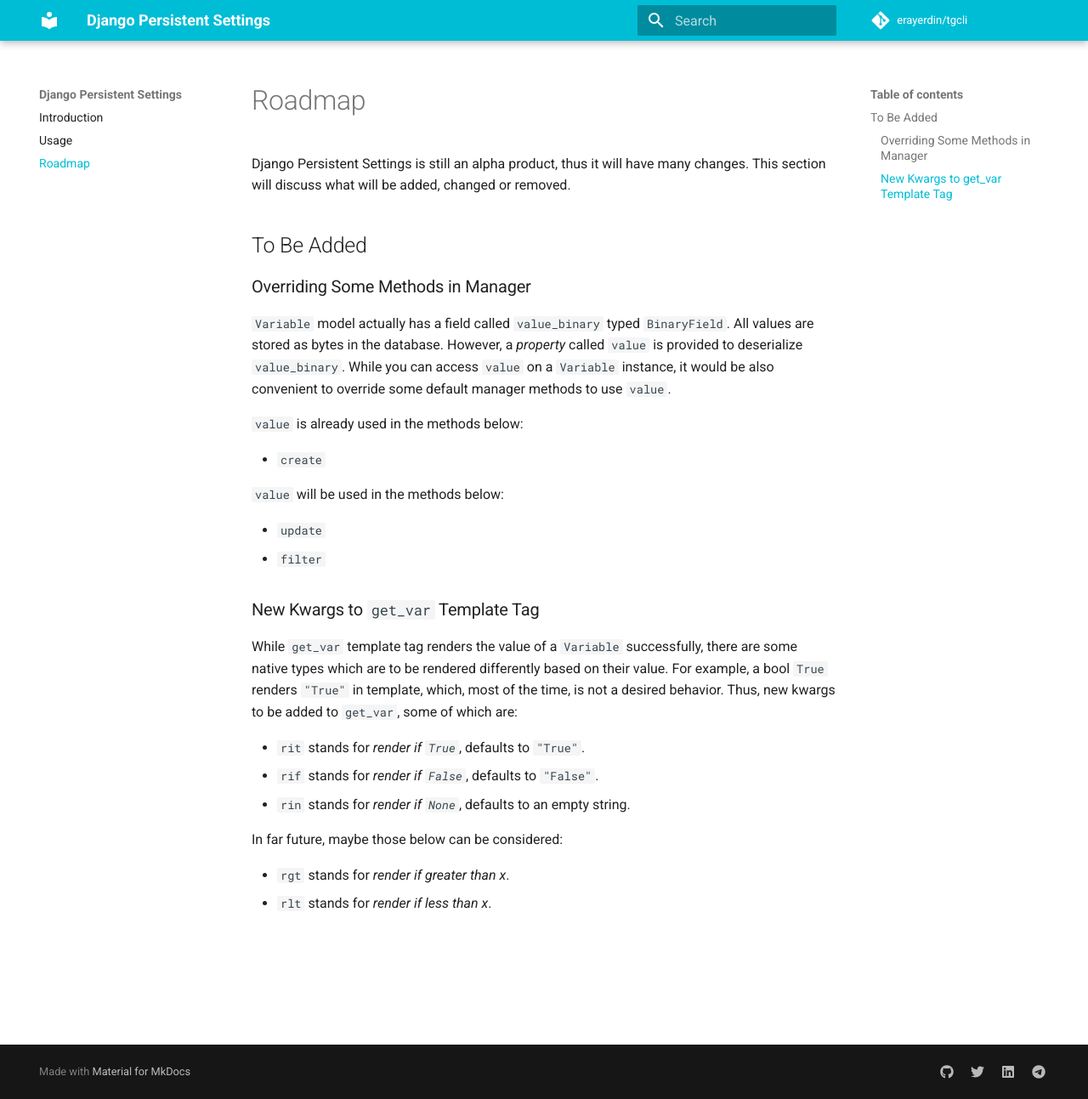
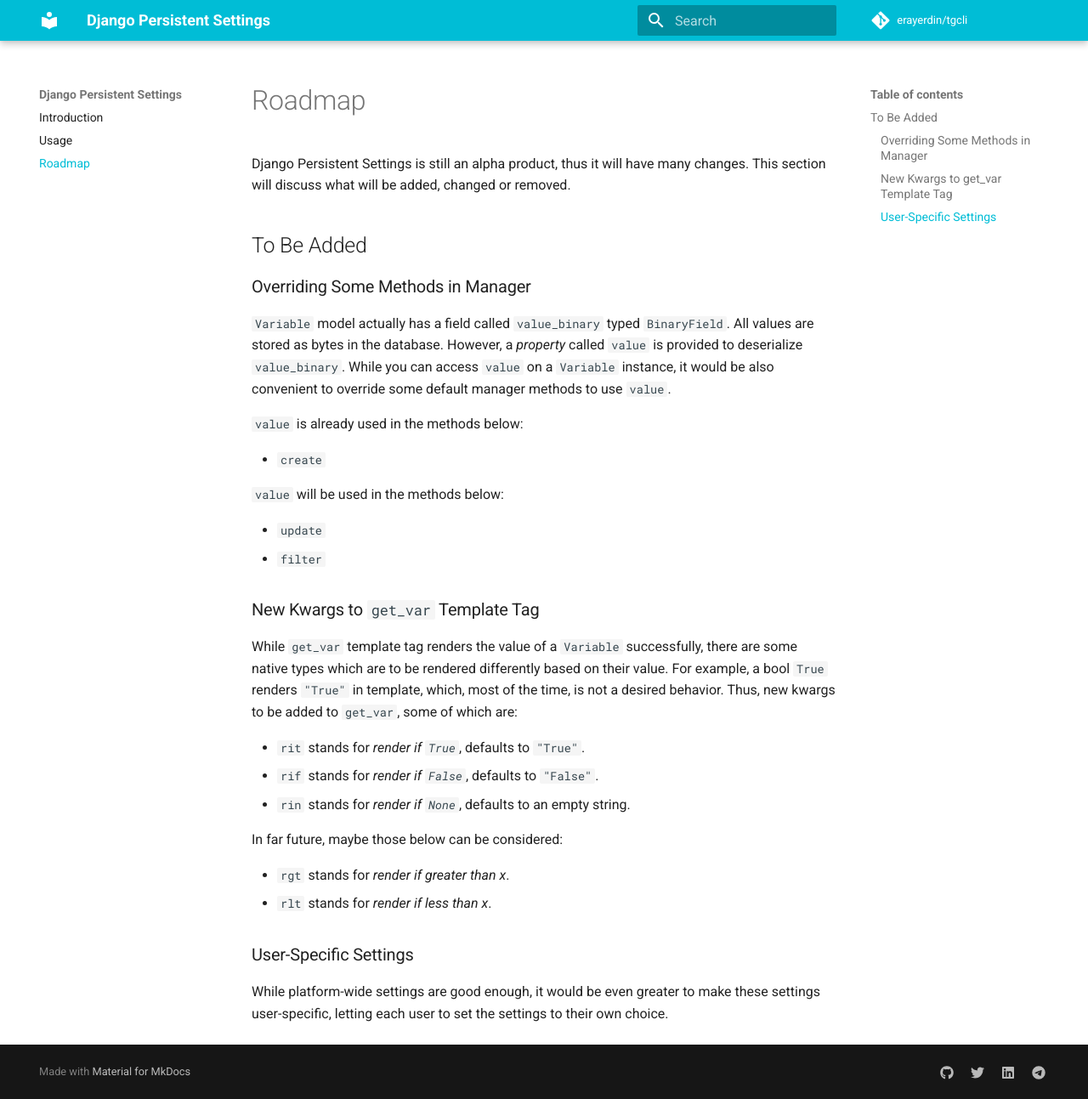
Before and after one commit to erayerdin/django-persistent-settings, an MkDocs documentation site: the page built from docs/roadmap.md, in a window 1280 px wide and 1293 px high. Shown: the whole window at 85% size. Built offline with MkDocs 1.6.1 and Material for MkDocs 9.7.7, drawn with Linux system fonts in a browser that asks for light colours; comment, search, counter and statistics services are not loaded.

Commit message:
added "user-specific settings" to roadmap

```diff
--- a/docs/roadmap.md
+++ b/docs/roadmap.md
@@ -38,3 +38,9 @@
 
  - `rgt` stands for *render if greater than x*.
  - `rlt` stands for *render if less than x*.
+
+### User-Specific Settings
+
+While platform-wide settings are good enough, it would be even greater to make
+these settings user-specific, letting each user to set the settings to their
+own choice.
```
